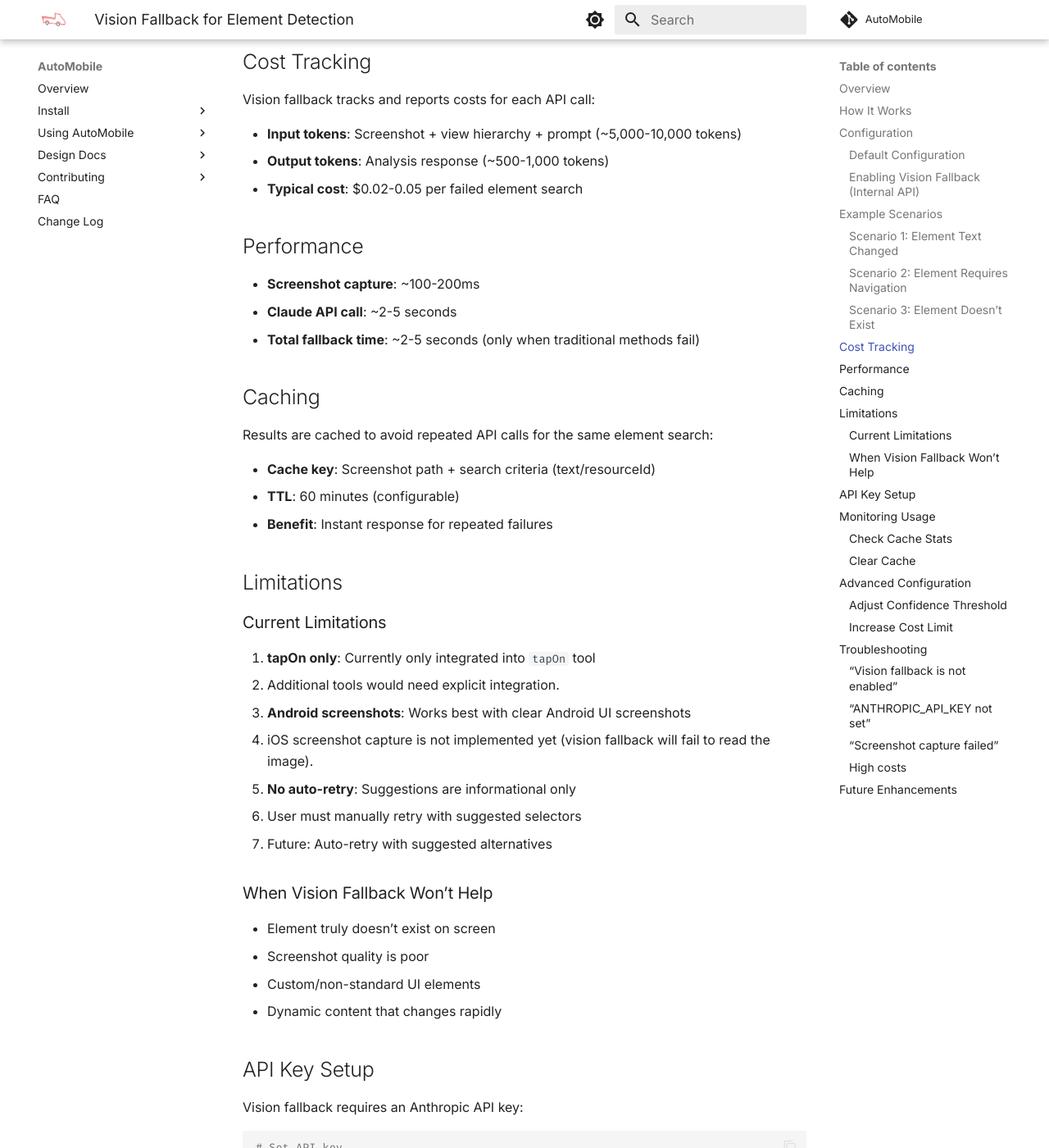
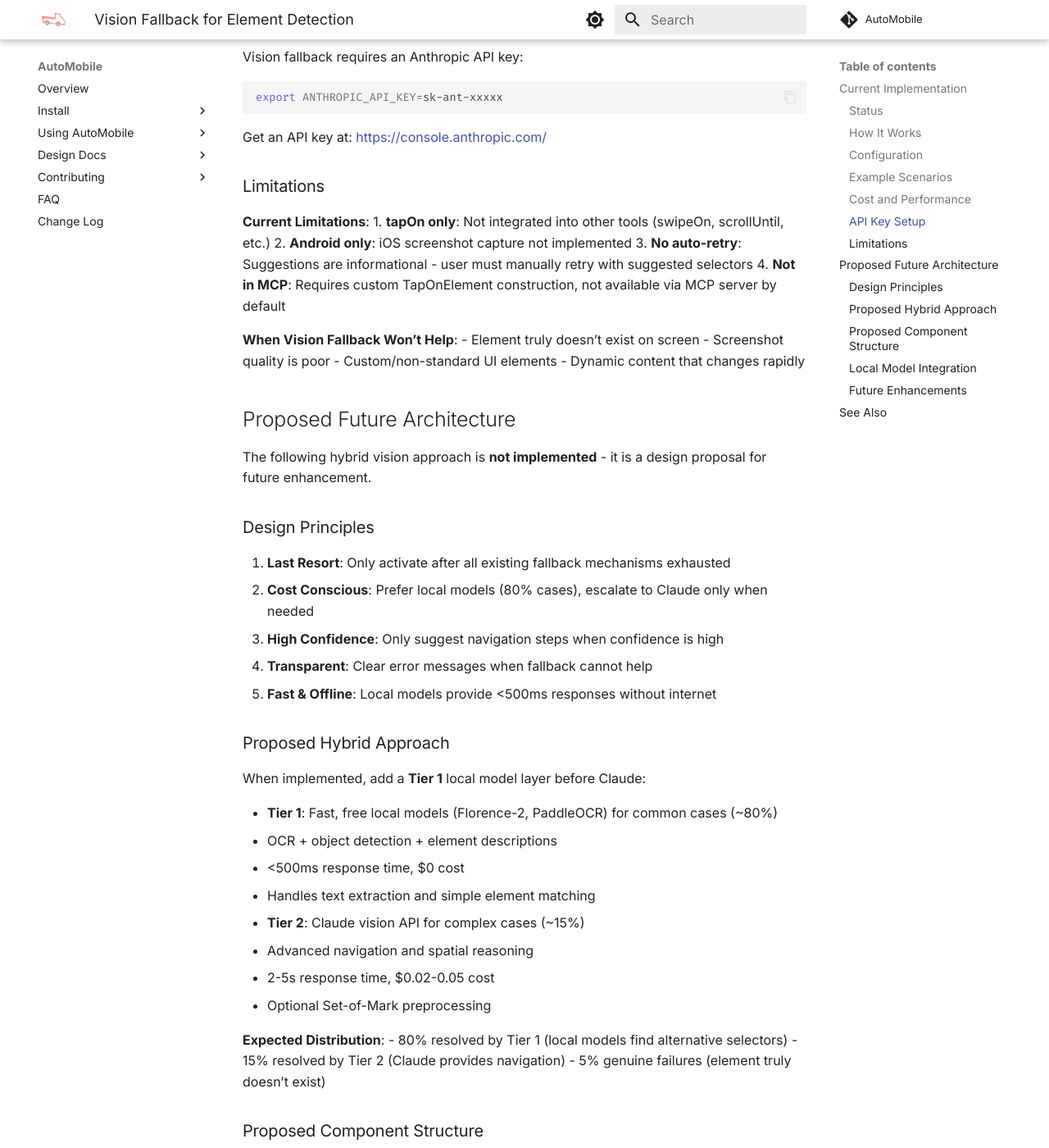
Before and after one commit to zillow/auto-mobile, an MkDocs documentation site: the page built from docs/design-docs/mcp/vision-fallback.md, in a window 1280 px wide and 1400 px high, scrolled down 2327 px. Shown: the whole window at 82% size. Built offline with MkDocs 1.6.1 and Material for MkDocs 9.7.7, drawn with Linux system fonts in a browser that asks for light colours; comment, search, counter and statistics services are not loaded; some of the changed text lies outside the part shown.

Commit message:
Consolidate vision-fallback.md documentation
- Reduce from 895 → 211 lines (76% reduction)
- Clearly separate "Current Implementation" from "Proposed Future Architecture"
- Remove duplicate information and redundant code examples
- Streamline configuration, examples, and limitations sections
- Keep essential information: status, how it works, costs, limitations, future plans
- Remove detailed implementation code that was part of unimplemented proposal

🤖 Generated with [Claude Code](https://claude.com/claude-code)

Co-Authored-By: Claude Sonnet 4.5 <noreply@anthropic.com>

````diff
--- a/docs/design-docs/mcp/vision-fallback.md
+++ b/docs/design-docs/mcp/vision-fallback.md
@@ -1,40 +1,30 @@
 # Vision Fallback for Element Detection
 
-## Overview
+Vision fallback uses Claude's vision API to help locate UI elements when traditional element finding methods fail.
 
-Vision fallback is an internal `tapOn` feature that uses Claude's vision API to help locate UI elements when traditional
-element finding methods fail. It is not exposed via the MCP server or CLI by default; it requires constructing
-`TapOnElement` with a custom vision configuration.
+## Current Implementation
 
-## How It Works
+### Status
 
-When element finding fails after all retries (5 attempts), `TapOnElement` will:
+Vision fallback is an **internal feature** that is:
 
-1. **Screenshot capture**: A screenshot is automatically taken
-2. **Claude analysis**: The screenshot is analyzed using Claude's vision API
+- **Disabled by default** to avoid unexpected API costs
+- Only available when constructing `TapOnElement` with custom vision configuration
+- Not exposed via MCP server or CLI by default
+- Currently integrated into `tapOn` only (invoked after 5 retry attempts fail)
+- Android screenshots only (iOS not yet implemented)
+
+### How It Works
+
+When element finding fails after retries, `TapOnElement` will:
+
+1. **Screenshot capture**: Screenshot automatically taken (~100-200ms)
+2. **Claude analysis**: Screenshot analyzed using Claude vision API (~2-5 seconds)
 3. **Smart response**: Based on confidence level, Claude provides:
-   - **High confidence**: Step-by-step navigation instructions
-   - **Medium/Low confidence**: Alternative selectors or detailed error explanation
+   - **High confidence**: Alternative selectors or navigation instructions
+   - **Low confidence**: Detailed error explanation with screen context
 
-## Configuration
-
-Vision fallback is **disabled by default** to avoid unexpected API costs. It is only configurable per
-`TapOnElement` instance today.
-
-### Default Configuration
-
-```typescript
-{
-  enabled: false,              // Disabled by default
-  provider: 'claude',          // Only Claude supported currently
-  confidenceThreshold: 'high', // Reserved for future gating (not enforced yet)
-  maxCostUsd: 1.0,            // Warning threshold (does not block calls)
-  cacheResults: true,          // Cache results to avoid repeated calls
-  cacheTtlMinutes: 60         // Cache for 60 minutes
-}
-```
-
-### Enabling Vision Fallback (Internal API)
+### Configuration
 
 ```typescript
 const tapTool = new TapOnElement(
@@ -43,192 +33,179 @@ const tapTool = new TapOnElement(
   axe,
   webdriver,
   {
-    ...DEFAULT_VISION_CONFIG,
-    enabled: true  // Enable vision fallback
+    enabled: true,              // Enable vision fallback
+    provider: 'claude',         // Only Claude supported currently
+    confidenceThreshold: 'high', // Reserved for future gating
+    maxCostUsd: 1.0,            // Warning threshold (does not block)
+    cacheResults: true,         // Cache to avoid repeated calls
+    cacheTtlMinutes: 60         // Cache for 60 minutes
   }
 );
 ```
 
-Note: The MCP server constructs `TapOnElement` with the default config, so vision fallback is not available through MCP
-tool calls unless you modify the server code.
+**Note**: MCP server constructs `TapOnElement` with default config (enabled: false), so vision fallback is not available through MCP unless you modify the server code.
 
-## Example Scenarios
+### Example Scenarios
 
-### Scenario 1: Element Text Changed
+**Element Text Changed**:
+```
+Input: tapOn({ text: "Login" })
 
-**Input**: `tapOn({ text: "Login" })`
+Traditional Error:
+Element not found with provided text 'Login'
 
-**Traditional Error**:
-```
-Element not found with provided text 'Login'
-```
-
-**With Vision Fallback** (if enabled):
-```
+With Vision Fallback:
 Element not found. AI suggests trying:
 - text: "Sign In" (Text label changed from 'Login' to 'Sign In')
-
 (Cost: $0.0234, Confidence: high)
 ```
 
-### Scenario 2: Element Requires Navigation
+**Element Requires Navigation**:
+```
+Input: tapOn({ text: "Advanced Settings" })
 
-**Input**: `tapOn({ text: "Advanced Settings" })`
-
-**With Vision Fallback**:
-```
+With Vision Fallback:
 Element not found, but AI suggests these steps:
 1. Scroll down in the settings menu to reveal more options
 2. Look for "Advanced Settings" in the newly visible section
-
 (Cost: $0.0312, Confidence: high)
 ```
 
-### Scenario 3: Element Doesn't Exist
+**Element Doesn't Exist**:
+```
+Input: tapOn({ text: "Nonexistent Button" })
 
-**Input**: `tapOn({ text: "Nonexistent Button" })`
-
-**With Vision Fallback**:
-```
+With Vision Fallback:
 Element not found. The current screen shows a login form with
 'Username', 'Password', and 'Sign In' elements. The requested
 'Nonexistent Button' is not visible on this screen.
-
 (Cost: $0.0198, Confidence: high)
 ```
 
-## Cost Tracking
+### Cost and Performance
 
-Vision fallback tracks and reports costs for each API call:
+**Typical costs per failed search**:
+- Input tokens: Screenshot + view hierarchy + prompt (~5,000-10,000 tokens)
+- Output tokens: Analysis response (~500-1,000 tokens)
+- **Cost**: $0.02-0.05 per vision fallback call
 
-- **Input tokens**: Screenshot + view hierarchy + prompt (~5,000-10,000 tokens)
-- **Output tokens**: Analysis response (~500-1,000 tokens)
-- **Typical cost**: $0.02-0.05 per failed element search
+**Performance**:
+- Screenshot capture: ~100-200ms
+- Claude API call: ~2-5 seconds
+- **Total**: ~2-5 seconds (only when traditional methods fail)
 
-## Performance
+**Caching**:
+- Cache key: Screenshot path + search criteria (text/resourceId)
+- TTL: 60 minutes (configurable)
+- Benefit: Instant response for repeated failures
 
-- **Screenshot capture**: ~100-200ms
-- **Claude API call**: ~2-5 seconds
-- **Total fallback time**: ~2-5 seconds (only when traditional methods fail)
+### API Key Setup
 
-## Caching
+Vision fallback requires an Anthropic API key:
 
-Results are cached to avoid repeated API calls for the same element search:
+```bash
+export ANTHROPIC_API_KEY=sk-ant-xxxxx
+```
 
-- **Cache key**: Screenshot path + search criteria (text/resourceId)
-- **TTL**: 60 minutes (configurable)
-- **Benefit**: Instant response for repeated failures
+Get an API key at: https://console.anthropic.com/
 
-## Limitations
+### Limitations
 
-### Current Limitations
+**Current Limitations**:
+1. **tapOn only**: Not integrated into other tools (swipeOn, scrollUntil, etc.)
+2. **Android only**: iOS screenshot capture not implemented
+3. **No auto-retry**: Suggestions are informational - user must manually retry with suggested selectors
+4. **Not in MCP**: Requires custom TapOnElement construction, not available via MCP server by default
 
-1. **tapOn only**: Currently only integrated into `tapOn` tool
-   - Additional tools would need explicit integration.
-
-2. **Android screenshots**: Works best with clear Android UI screenshots
-   - iOS screenshot capture is not implemented yet (vision fallback will fail to read the image).
-
-3. **No auto-retry**: Suggestions are informational only
-   - User must manually retry with suggested selectors
-   - Future: Auto-retry with suggested alternatives
-
-### When Vision Fallback Won't Help
-
+**When Vision Fallback Won't Help**:
 - Element truly doesn't exist on screen
 - Screenshot quality is poor
 - Custom/non-standard UI elements
 - Dynamic content that changes rapidly
 
-## API Key Setup
+## Proposed Future Architecture
 
-Vision fallback requires an Anthropic API key:
+The following hybrid vision approach is **not implemented** - it is a design proposal for future enhancement.
 
-```bash
-# Set API key
-export ANTHROPIC_API_KEY=sk-ant-xxxxx
+### Design Principles
 
-# Verify it's set
-echo $ANTHROPIC_API_KEY
-```
+1. **Last Resort**: Only activate after all existing fallback mechanisms exhausted
+2. **Cost Conscious**: Prefer local models (80% cases), escalate to Claude only when needed
+3. **High Confidence**: Only suggest navigation steps when confidence is high
+4. **Transparent**: Clear error messages when fallback cannot help
+5. **Fast & Offline**: Local models provide <500ms responses without internet
 
-Get an API key at: https://console.anthropic.com/
+### Proposed Hybrid Approach
 
-## Monitoring Usage
+When implemented, add a **Tier 1** local model layer before Claude:
 
-### Check Cache Stats
+- **Tier 1**: Fast, free local models (Florence-2, PaddleOCR) for common cases (~80%)
+  - OCR + object detection + element descriptions
+  - <500ms response time, $0 cost
+  - Handles text extraction and simple element matching
+
+- **Tier 2**: Claude vision API for complex cases (~15%)
+  - Advanced navigation and spatial reasoning
+  - 2-5s response time, $0.02-0.05 cost
+  - Optional Set-of-Mark preprocessing
+
+**Expected Distribution**:
+- 80% resolved by Tier 1 (local models find alternative selectors)
+- 15% resolved by Tier 2 (Claude provides navigation)
+- 5% genuine failures (element truly doesn't exist)
+
+### Proposed Component Structure
 
 ```typescript
-const visionFallback = new VisionFallback(config);
-const stats = visionFallback.getCacheStats();
+export interface VisionFallbackConfig {
+  enabled: boolean;
 
-console.log(`Cache size: ${stats.size}`);
-console.log(`Cached keys: ${stats.keys.join(', ')}`);
-```
+  // Tier 1: Local models
+  tier1: {
+    enabled: boolean;
+    models: Array<'florence2' | 'paddleocr'>;
+    confidenceThreshold: number;  // 0-1
+    timeoutMs: number;
+  };
 
-### Clear Cache
+  // Tier 2: Claude vision API
+  tier2: {
+    enabled: boolean;
+    useSoM: boolean;  // Set-of-Mark preprocessing
+    confidenceThreshold: "high" | "medium" | "low";
+    maxCostUsd: number;
+  };
 
-```typescript
-visionFallback.clearCache();
-```
-
-## Advanced Configuration
-
-### Adjust Confidence Threshold
-
-```typescript
-{
-  enabled: true,
-  confidenceThreshold: 'medium'  // More suggestions, possibly lower quality
+  cacheResults: boolean;
+  cacheTtlMinutes: number;
 }
 ```
 
-- `'high'`: Only suggest when >90% confident
-- `'medium'`: Suggest when >70% confident
-- `'low'`: Suggest when >50% confident
+### Local Model Integration
 
-### Increase Cost Limit
+**Florence-2** for OCR + object detection:
+- Extract all text with bounding boxes
+- Detect UI elements (buttons, inputs, menus)
+- Generate element descriptions
+- ONNX runtime with CUDA/CPU execution
 
-```typescript
-{
-  enabled: true,
-  maxCostUsd: 5.0  // Allow up to $5 per call
-}
-```
+**PaddleOCR** as fallback:
+- Deep text extraction for complex/multi-language cases
+- Layout analysis (text, title, list, table, figure)
+- Used when Florence-2 confidence < 0.7
 
-**Warning**: A single call shouldn't exceed ~$0.10 under normal circumstances. Higher limits protect against edge cases.
+### Future Enhancements
 
-## Troubleshooting
-
-### "Vision fallback is not enabled"
-
-Enable it in the configuration (see above).
-
-### "ANTHROPIC_API_KEY not set"
-
-```bash
-export ANTHROPIC_API_KEY=your-key-here
-```
-
-### "Screenshot capture failed"
-
-Ensure device is connected and accessible:
-```bash
-adb devices
-```
-
-### High costs
-
-- Check if caching is enabled (`cacheResults: true`)
-- Reduce `maxCostUsd` to set limits
-- Monitor usage in Anthropic console
-
-## Future Enhancements
-
-Planned improvements (not yet implemented):
+Planned improvements:
 
 1. **Auto-retry**: Automatically retry with suggested selectors
 2. **More tools**: Integrate into `swipeOn`, `scrollUntil`, etc.
-3. **Local models**: Add Florence-2/PaddleOCR for faster, free fallback
-4. **Set-of-Mark**: Enhanced spatial understanding with visual markers
-5. **Learning**: Track corrections to improve suggestions over time
+3. **Set-of-Mark**: Enhanced spatial understanding with visual markers
+4. **Learning**: Track corrections to improve suggestions over time
+5. **Multi-screenshot analysis**: Compare before/after states
+6. **Visual regression detection**: Alert when UI changed significantly
+
+## See Also
+
+- [MCP Actions](actions.md) - Tool implementation details
+- [Feature Flags](feature-flags.md) - Runtime configuration
````
